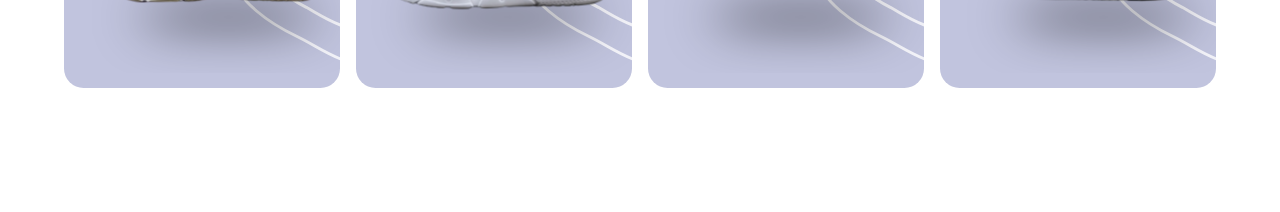
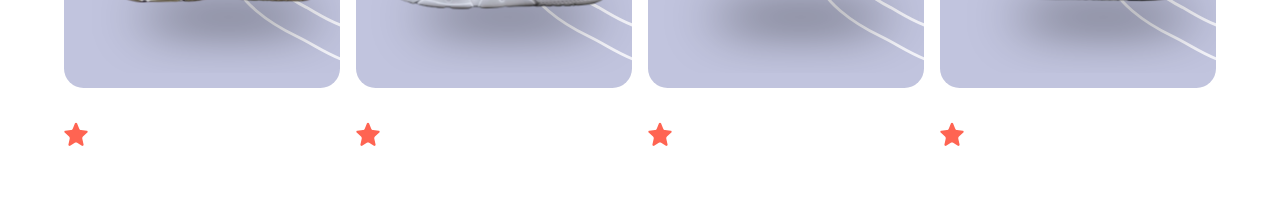
Before and after one commit to Kenny001-spec/Nike-Landing-Page, a React (Vite) app: page / in a window 1280 px wide. Shown: the part 1380-1592 px from the top of the page. Built offline with nearby package versions, Linux system fonts and the light colour scheme; a web font is replaced by a local one.

Commit message:
updating on popular product card

```diff
--- a/src/components/PopularProductCard.jsx
+++ b/src/components/PopularProductCard.jsx
@@ -1,3 +1,4 @@
+import { star } from "../assets/icons";
 const PopularProductCard = ({ imgURL, name, price }) => {
   return (
     <div
@@ -5,6 +6,9 @@
     w-full max-sm:w-full p-y"
     >
       <img src={imgURL} alt={name} className="w-[280px] h-[280px]" />
+      <div className="mt-8 flex justify-start gap2.5">
+        <img src={star} alt="rating" width={24} height={24} />
+      </div>
     </div>
   );
 };
```
